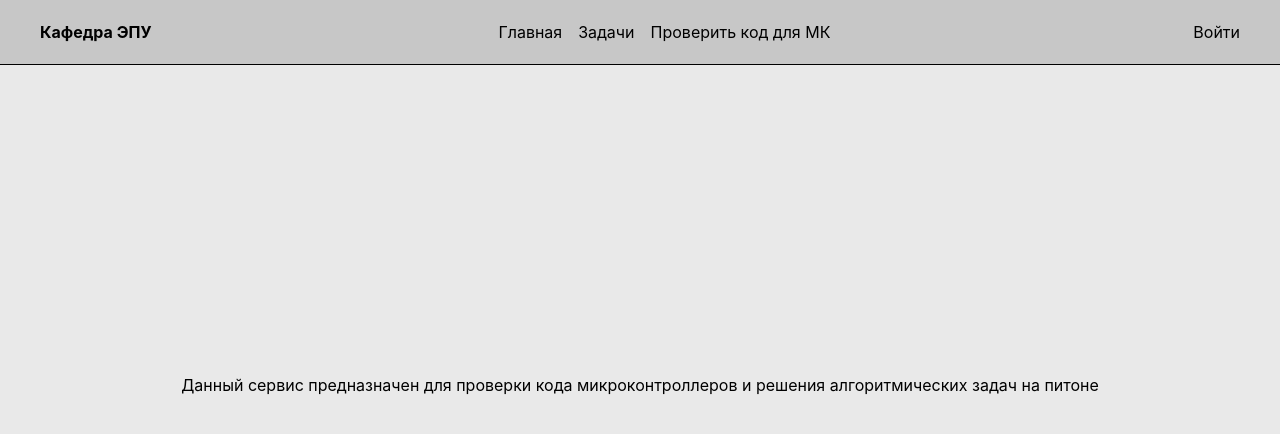
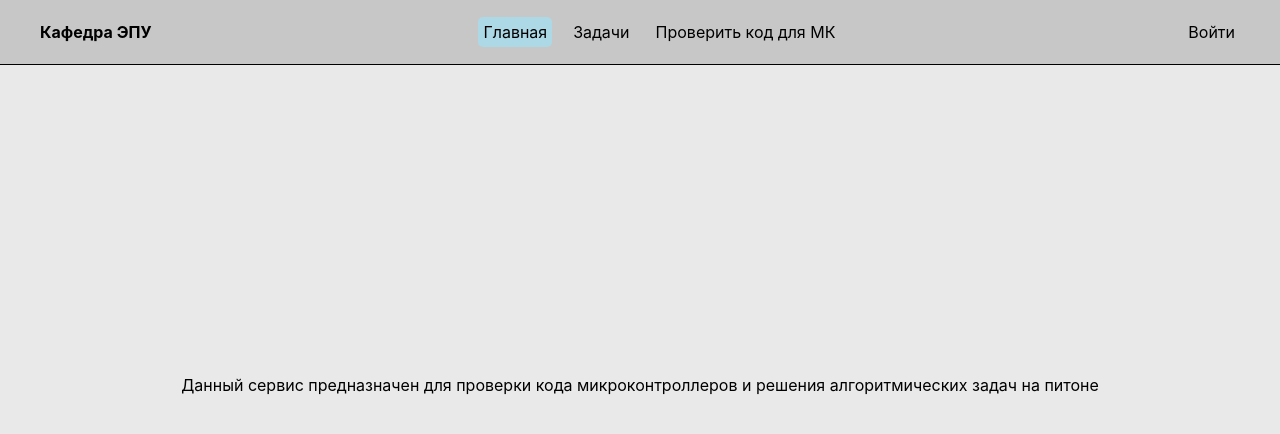
Before and after one commit to malilfrend/VKR, a React (Create React App) app: page / in a window 1280 px wide. Shown: the top 434 px of the page. Built offline with nearby package versions, Linux system fonts and the light colour scheme.

Commit message:
VKR-14: add styling to tabs in navbar

```diff
--- /dev/null
+++ b/src/core/Header/AuthBtn/AuthBtn.module.scss
@@ -0,0 +1,5 @@
+@import '../../../styles/variables.scss';
+
+.toLogin {
+  @include nav-link
+}
--- /dev/null
+++ b/src/core/Header/AuthBtn/AuthBtn.tsx
@@ -0,0 +1,24 @@
+import React from 'react';
+import { NavLink } from 'react-router-dom';
+import { useAuthStore } from '../../../store/authStore';
+import s from './AuthBtn.module.scss';
+
+export const AuthBtn = () => {
+  const { isAuth, name, lastName, group } = useAuthStore((state) => state);
+  return (
+    <div>
+      {isAuth ? (
+        <div>
+          <p>
+            {name} {lastName}
+          </p>
+          <p>{group}</p>
+        </div>
+      ) : (
+        <NavLink to="/login" className={s.toLogin}>
+          Войти
+        </NavLink>
+      )}
+    </div>
+  );
+};
--- a/src/core/Header/Header.module.scss
+++ b/src/core/Header/Header.module.scss
@@ -15,9 +15,3 @@
   justify-content: space-between;
   align-items: center;
 }
-
-.tabs {
-  &>a {
-    margin-right: 16px;
-  }
-}
--- a/src/core/Header/Header.tsx
+++ b/src/core/Header/Header.tsx
@@ -1,35 +1,15 @@
 import React from 'react';
 import { NavLink } from 'react-router-dom';
 import s from './Header.module.scss';
-import { useAuthStore } from '../../store/authStore';
-import { tabs } from './tabs/tabs';
+import { Tabs } from './Tabs/Tabs';
+import { AuthBtn } from './AuthBtn/AuthBtn';
 
-export const Header = () => {
-  const { isAuth, name, lastName, group } = useAuthStore((state) => state);
-  return (
-    <div className={s.wrapper}>
-      <div className={s.container}>
-        <h4>Кафедра ЭПУ</h4>
-        <div className={s.tabs}>
-          {tabs.map((tab) => (
-            <NavLink to={`/${tab.url}`} key={tab.name}>
-              {tab.name}
-            </NavLink>
-          ))}
-        </div>
-        <div>
-          {isAuth ? (
-            <div className={s.userInfo}>
-              <p>
-                {name} {lastName}
-              </p>
-              <p>{group}</p>
-            </div>
-          ) : (
-            <NavLink to="/login">Войти</NavLink>
-          )}
-        </div>
-      </div>
+export const Header = () => (
+  <div className={s.wrapper}>
+    <div className={s.container}>
+      <h4>Кафедра ЭПУ</h4>
+      <Tabs />
+      <AuthBtn />
     </div>
-  );
-};
+  </div>
+);
--- /dev/null
+++ b/src/core/Header/Tabs/Tabs.module.scss
@@ -0,0 +1,12 @@
+@import '../../../styles/variables.scss';
+
+.tabs {
+  &>a {
+    margin-right: 16px;
+    @include nav-link
+  }
+}
+
+.active {
+  background-color: $active-color;
+}
--- /dev/null
+++ b/src/core/Header/Tabs/Tabs.tsx
@@ -0,0 +1,15 @@
+import React from 'react';
+import { NavLink } from 'react-router-dom';
+
+import s from './Tabs.module.scss';
+import { tabs } from './tabsArr';
+
+export const Tabs = () => (
+  <div className={s.tabs}>
+    {tabs.map((tab) => (
+      <NavLink to={`/${tab.url}`} key={tab.name} className={({ isActive }) => (isActive ? `${s.active}` : '')}>
+        {tab.name}
+      </NavLink>
+    ))}
+  </div>
+);
--- a/src/styles/variables.scss
+++ b/src/styles/variables.scss
@@ -1,3 +1,17 @@
 $back-ground-color: rgb(233, 233, 233);
 $back-ground-color-second: rgb(199, 199, 199);
 $text-color: black;
+$hover-color: azure;
+$active-color: lightblue;
+
+@mixin nav-link {
+  padding: 5px;
+  transition: all .3s;
+  border-radius: 5px;
+
+  &:hover {
+    background-color: $hover-color;
+  }
+}
+
+;
```
Also changed, not shown: src/core/Header/Tabs/tabsArr.ts (renamed from src/core/Header/tabs/tabs.ts).
